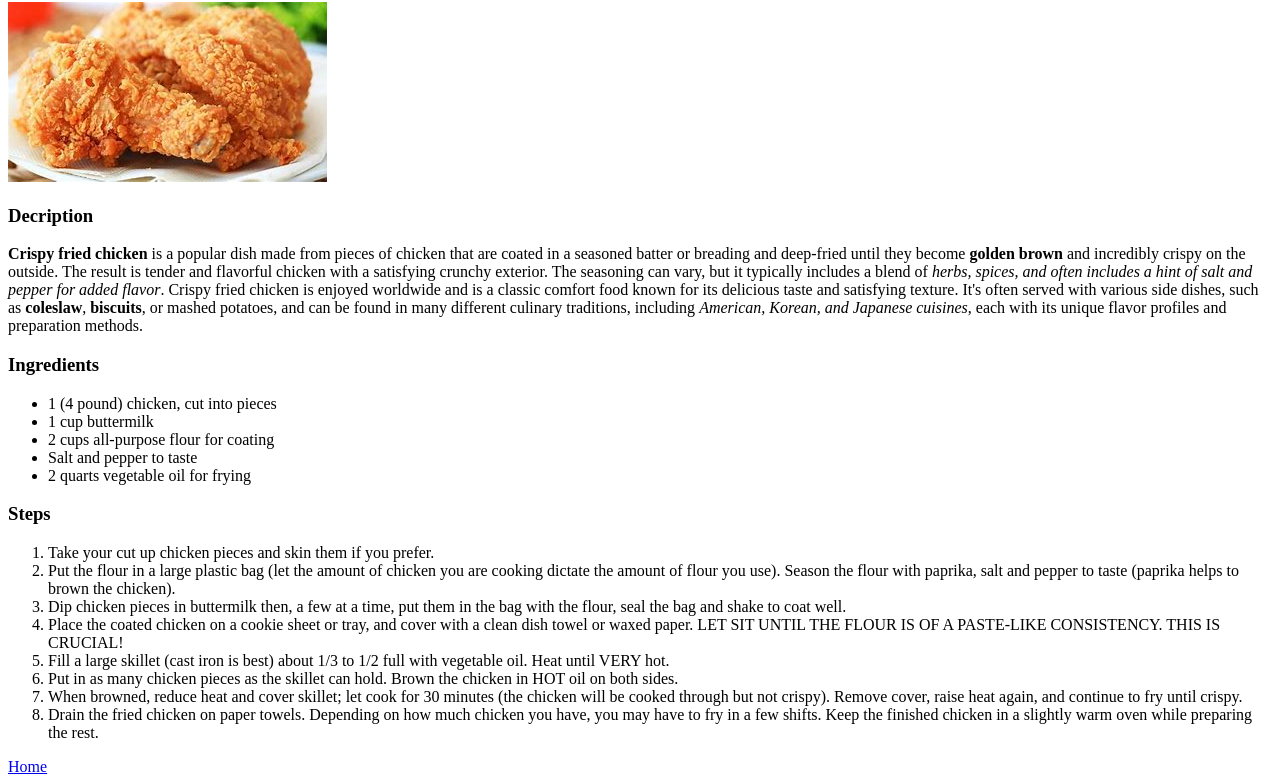
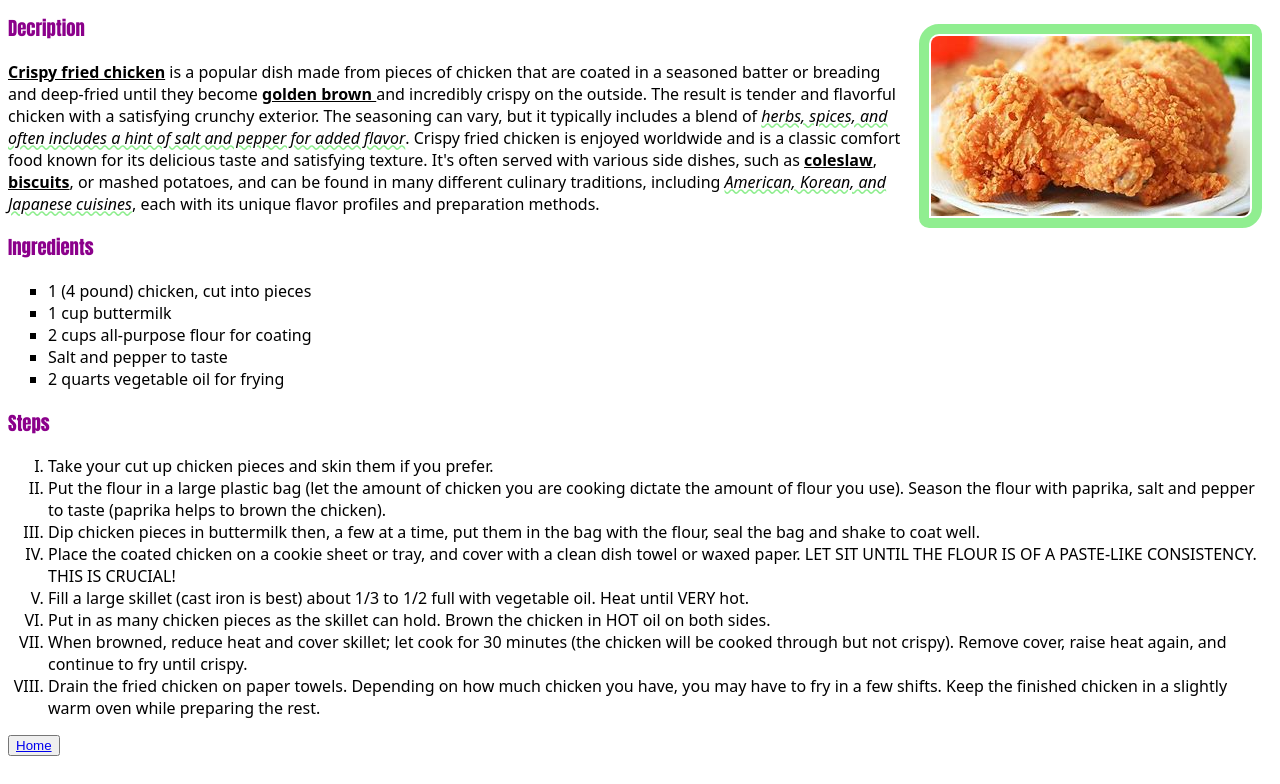
Before and after one commit to Muhammad-Azan-Ul-Haq-Awan/odin-recipes, a plain HTML site: page recipes/Crispyfriedchicken.html in a window 1280 px wide. Shown: the part 78-862 px from the top of the page. Drawn offline with Linux system fonts and the light colour scheme.

Commit message:
Added span's and div's for CSS

```diff
--- a/recipes/Crispyfriedchicken.html
+++ b/recipes/Crispyfriedchicken.html
@@ -4,17 +4,18 @@
     <meta charset="UTF-8">
     <meta name="viewport" content="width=device-width, initial-scale=1.0">
     <title>Crispy Fried Chicken</title>
+    <link rel="stylesheet" href="styles.css">
 </head>
 <body>
-    <h1>Crispy Fried Chicken</h1>
+    <div class="heading1"><h1>Crispy Fried Chicken</h1></div>
     <img src="../images/chicken.jpeg" alt="Chicken">
     <h3>Decription</h3>
-    <p> <strong>Crispy fried chicken</strong> is a popular dish made from pieces of chicken that are coated in a seasoned batter or breading and deep-fried
-        until they become <strong>golden brown </strong>and incredibly crispy on the outside. The result is tender and flavorful chicken with a satisfying
-        crunchy exterior. The seasoning can vary, but it typically includes a blend of <em>herbs, spices, and often includes a hint of salt
-        and pepper for added flavor</em>. Crispy fried chicken is enjoyed worldwide and is a classic comfort food known for its delicious taste
-        and satisfying texture. It's often served with various side dishes, such as <strong>coleslaw</strong>, <strong>biscuits</strong>, or mashed potatoes, and can be found
-        in many different culinary traditions, including <em> American, Korean, and Japanese cuisines</em>, each with its unique flavor profiles
+    <p> <span class="highlight"><strong>Crispy fried chicken</strong></span> is a popular dish made from pieces of chicken that are coated in a seasoned batter or breading and deep-fried
+        until they become <span class="highlight"><strong>golden brown </strong></span>and incredibly crispy on the outside. The result is tender and flavorful chicken with a satisfying
+        crunchy exterior. The seasoning can vary, but it typically includes a blend of <span class="underlight"><em>herbs, spices, and often includes a hint of salt
+        and pepper for added flavor</em></span>. Crispy fried chicken is enjoyed worldwide and is a classic comfort food known for its delicious taste
+        and satisfying texture. It's often served with various side dishes, such as <span class="highlight"><strong>coleslaw</strong></span>, <span class="highlight"><strong>biscuits</strong></span>, or mashed potatoes, and can be found
+        in many different culinary traditions, including <span class="underlight"><em> American, Korean, and Japanese cuisines</em></span>, each with its unique flavor profiles
         and preparation methods.</p>
     <h3>Ingredients</h3>
     <ul>
@@ -39,6 +40,6 @@
         <li>Drain the fried chicken on paper towels. Depending on how much chicken you have, you may have to fry in a few shifts.
             Keep the finished chicken in a slightly warm oven while preparing the rest.</li>
     </ol>
-    <a href="../index.html">Home</a>
+    <button><a href="../index.html">Home</a></button>
 </body>
 </html>
```
Also changed, not shown: recipes/Ramennoodlesoup.html (+7 -6 lines).
